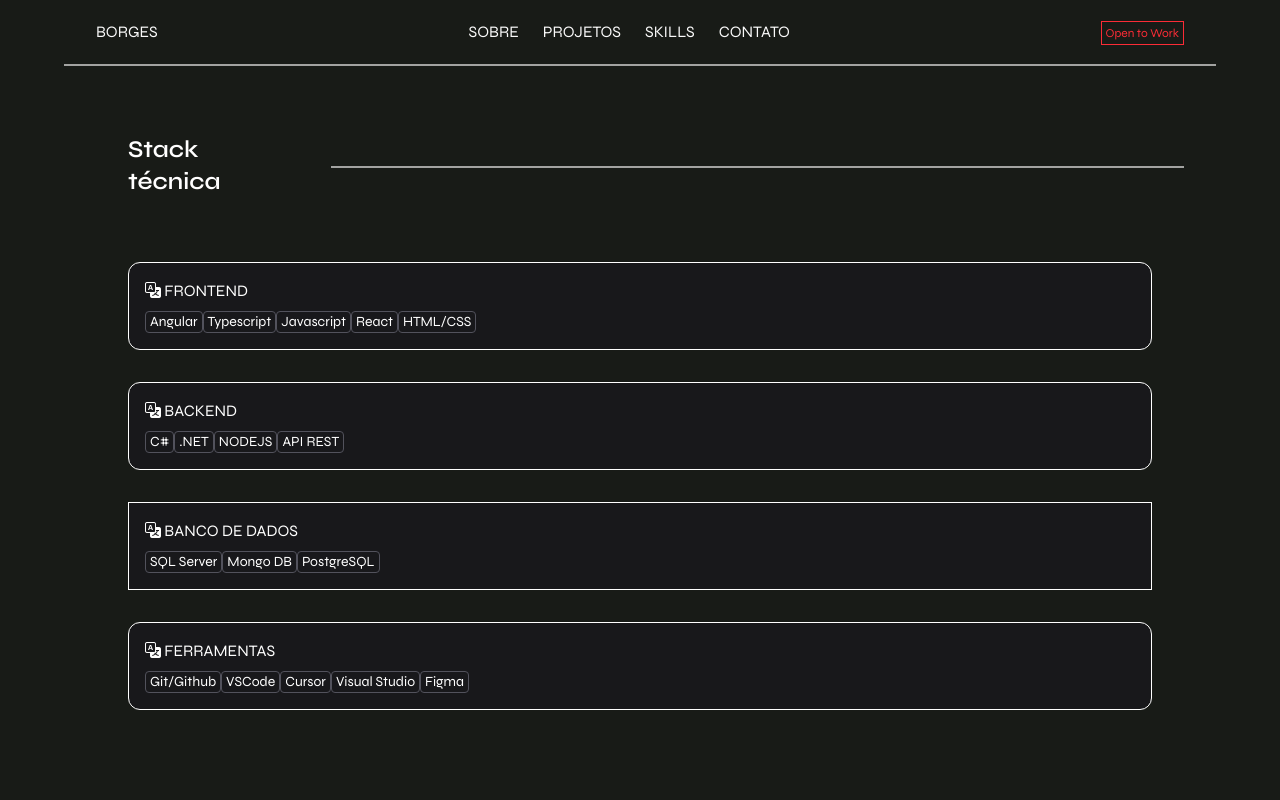
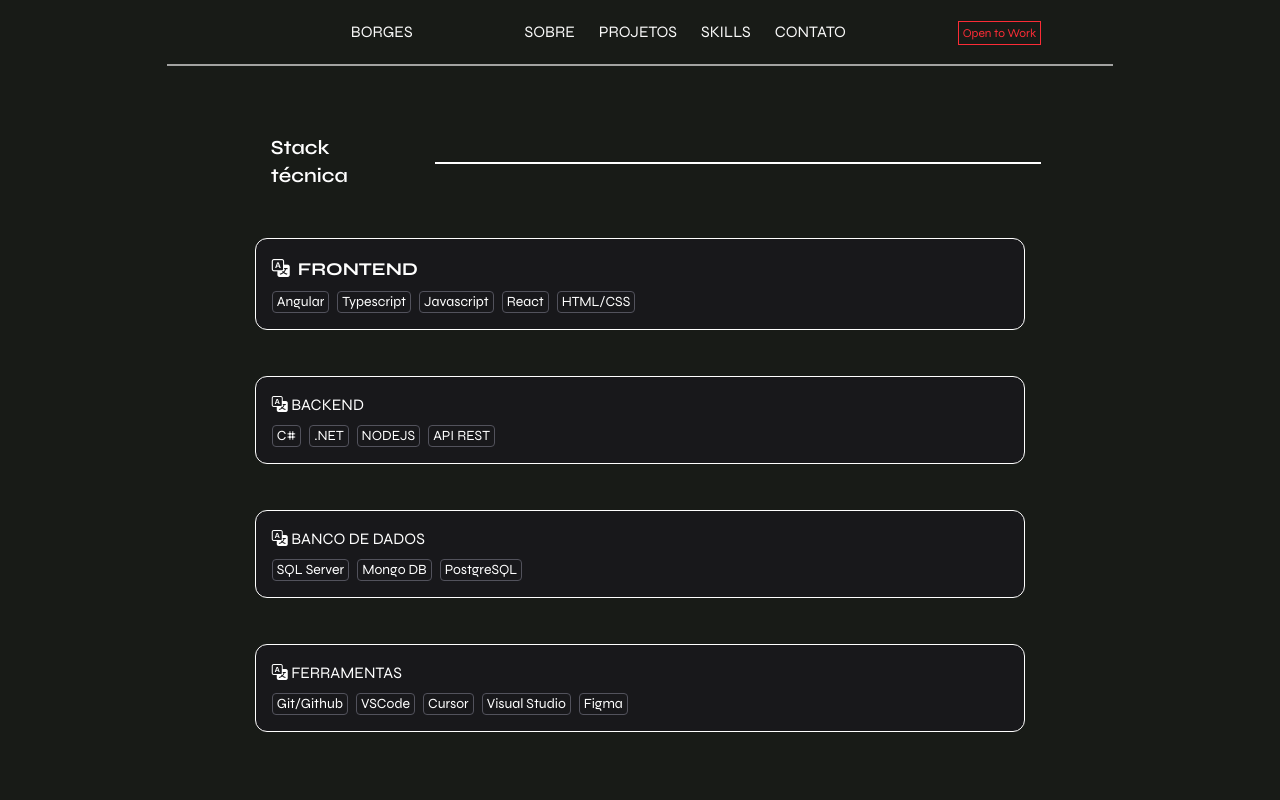
Before and after one commit to Paulo-Borges/portfolio-angular, an Angular app: page /skills in a window 1280 px wide. Shown: the top 800 px of the page. Built offline with nearby package versions, Linux system fonts and the light colour scheme.

Commit message:
fix: acertos nos estilos

```diff
--- a/src/app/app.html
+++ b/src/app/app.html
@@ -1,4 +1,4 @@
-<main class="h-screen">
+<main class="min-h-screen flex flex-col">
   <app-header></app-header>
   <router-outlet></router-outlet>
   <app-footer></app-footer>
--- a/src/app/components/about/about.html
+++ b/src/app/components/about/about.html
@@ -1,12 +1,14 @@
-<section id="about" class="border-b-2 px-8 min-h-screen py-9">
+<section id="about" class="border-b-2 px-4 sm:px-8 min-h-screen py-9">
   <div class="flex gap-3 items-center">
-    <h1 class="text-white text-sm sm:text-2xl font-semibold pb-8 sm:py-8">sobre mim</h1>
+    <h1 class="text-white text-sm sm:text-xl font-semibold pb-8 sm:py-8">sobre mim</h1>
     <p class="border-b-2 hidden sm:flex w-[83%] h-1"></p>
   </div>
 
   <div class="flex flex-wrap justify-center gap-4">
     @for (card of cards; track card.title) {
-      <div class="bg-zinc-900 border w-full p-4 m-8 rounded-xl text-white">
+      <div
+        class="bg-zinc-900 border w-full sm:w-[45%] lg:w-[30%] p-4 m-2 sm:m-4 rounded-xl text-white"
+      >
         <span class="text-red-700">
           <i [className]="'bi ' + card.icon"></i>
           <!--muito importante ser assim pra colocar os icones -->
--- a/src/app/components/contact/contact.html
+++ b/src/app/components/contact/contact.html
@@ -1,15 +1,15 @@
-<section id="contact" class="border-b-2 px-8 py-9 min-w-6xl min-h-screen">
+<section id="contact" class="border-b-2 px-4 sm:px-8 py-9 h-screen">
   <div class="flex gap-3 items-center">
-    <h1 class="text-white text-sm sm:text-2xl font-semibold p-8 sm:py-8">Contato</h1>
+    <h1 class="text-white text-sm sm:text-xl font-semibold p-8 sm:py-8">Contato</h1>
 
     <p class="border-b-2 w-[83%] hidden sm:flex h-1"></p>
   </div>
 
-  <div class="bg-red-700 text-white p-4 m-8 rounded-xl">
-    <h1 class="text-2xl font-semibold">Vamos trabalhar juntos?</h1>
+  <div class="bg-red-700 text-white p-4 m-4 sm:m-8 rounded-xl w-full">
+    <h1 class="text-xl sm:text-2xl font-semibold">Vamos trabalhar juntos?</h1>
   </div>
-  <div class="bg-red-700 text-white p-4 m-8 rounded-xl">
-    <div class="flex gap-8">
+  <div class="bg-red-700 text-white p-4 m-4 sm:m-8 rounded-xl w-full">
+    <div class="flex flex-wrap gap-4 sm:gap-8">
       <a href="https://github.com/Paulo-Borges" target="_blank">
         <button
           class="border border-zinc-400 text-sm bg-red-500 p-1 rounded-xl cursor-pointer flex gap-1"
@@ -46,7 +46,7 @@
       </a>
     </div>
   </div>
-  <div class="bg-red-700 text-white p-4 m-8 rounded-xl">
+  <div class="bg-red-700 text-white p-4 m-4 sm:m-8 rounded-xl w-full">
     <p class="my-4">Aberto a trabalhos em Angular e .NET · Rio de Janeiro e remoto</p>
   </div>
 </section>
--- a/src/app/components/footer/footer.html
+++ b/src/app/components/footer/footer.html
@@ -1,8 +1,8 @@
-<footer class="flex justify-center text-sm m-9">
-    <p class="flex items-center gap-4">
-        {{ formatDate('America/Sao_Paulo') }}
-        <i class="bi bi-c-circle text-[9px]"></i>
-        <span>Borges - Built with Angular</span>
-        {{ formatTime('America/Sao_Paulo') }}
-    </p>
+<footer class="flex justify-center text-sm m-4 sm:m-9 px-4">
+  <p class="flex flex-wrap justify-center items-center gap-2 sm:gap-4 text-center">
+    {{ formatDate('America/Sao_Paulo') }}
+    <i class="bi bi-c-circle text-[9px]"></i>
+    <span>Borges - Built with Angular</span>
+    {{ formatTime('America/Sao_Paulo') }}
+  </p>
 </footer>
--- a/src/app/components/header/header.html
+++ b/src/app/components/header/header.html
@@ -1,10 +1,12 @@
 <header>
-  <nav class="flex justify-between px-18 sm:px-8 py-5 border-b-2 cursor-pointer">
+  <nav
+    class="flex flex-col sm:flex-row justify-between items-center gap-4 sm:gap-0 px-6 sm:px-10 lg:px-18 py-4 sm:py-5 border-b-2 cursor-pointer"
+  >
     <div>
-      <a class="text-neutral-50" routerLink="/">{{ title() }}</a>
+      <a routerLink="/" class="text-neutral-50 sm:m-28">{{ title() }}</a>
     </div>
-    <div class="hidden sm:flex">
-      <ul class="flex gap-6">
+    <div class="flex">
+      <ul class="flex flex-wrap justify-center gap-4 sm:gap-6">
         <li class="text-neutral-50 hover:text-red-500">
           <a routerLink="/about">SOBRE</a>
         </li>
@@ -20,7 +22,9 @@
       </ul>
     </div>
     <div>
-      <span class="text-red-500 border p-1 text-xs hover:text-red-300"> Open to Work </span>
+      <span class="text-red-500 border p-1 text-xs hover:text-red-300 sm:ml-28">
+        Open to Work
+      </span>
     </div>
   </nav>
 </header>
--- a/src/app/components/projects/projects.component/projects.component.html
+++ b/src/app/components/projects/projects.component/projects.component.html
@@ -1,12 +1,12 @@
-<section id="projects" class="border-b-2 px-8 py-9">
+<section id="projects" class="border-b-2 px-4 sm:px-8 py-9">
   <div class="flex gap-3 items-center">
-    <h1 class="text-white text-sm sm:text-2xl font-semibold p-8 sm:py-8">Meus Projetos</h1>
+    <h1 class="text-white text-sm sm:text-xl font-semibold p-8 sm:py-8">Meus Projetos</h1>
     <p class="border-b-2 w-[83%] hidden sm:flex h-1"></p>
   </div>
   <div class="flex flex-wrap gap-4 justify-center">
     @for (project of projects; track project.title) {
       <div
-        class="flex flex-col justify-center items-start bg-zinc-900 border hover:border-red-700 w-[300px] p-2 rounded-xl text-white"
+        class="flex flex-col justify-center items-start bg-zinc-900 border hover:border-red-700 w-full sm:w-[300px] p-2 rounded-xl text-white"
       >
         <img [src]="project.imageUrl" [alt]="project.title" width="100" class="mb-4" />
         <h3 class="text-green-300">{{ project.title }}</h3>
@@ -25,7 +25,7 @@
     }
   </div>
   <div
-    class="flex gap-2 justify-center items-center bg-zinc-900 border hover:border-red-700 m-10 sm:my-9 p-2 rounded-xl text-white"
+    class="flex gap-2 justify-center items-center bg-zinc-900 border hover:border-red-700 mx-4 sm:mx-10 my-10 sm:my-9 p-2 rounded-xl text-white text-center"
   >
     <a href="https://github.com/Paulo-Borges" target="_blank"
       ><p><i class="bi bi-github"></i> Ver todos os repositórios</p></a
--- a/src/app/components/skills/skills.html
+++ b/src/app/components/skills/skills.html
@@ -1,17 +1,22 @@
-<section id="skills" class="border-b-2 px-8 min-w-6xl min-h-screen py-9">
+<section
+  id="skills"
+  class="border-b-2 px-4 sm:px-18 max-w-6xl mx-auto min-h-screen py-9 text-white"
+>
   <div class="flex gap-3 items-center">
-    <h1 class="text-white text-sm sm:text-2xl font-semibold p-8 sm:py-8">Stack técnica</h1>
-    <p class="border-b-2 w-[72%] hidden sm:flex sm:w-[83%] h-1"></p>
+    <h1 class="text-white text-sm sm:text-xl font-semibold p-8 sm:py-8">Stack técnica</h1>
+    <p class="border-b-2 w-[80%] hidden sm:flex sm:w-[88%] h-1"></p>
   </div>
 
-  <div class="justify-center gap-3.5">
+  <div class="flex flex-col justify-center gap-3.5">
     <div
-      class="flex items-start bg-zinc-900 border hover:border-red-700 p-4 m-8 rounded-xl text-white"
+      class="flex flex-col sm:flex-row items-start bg-zinc-900 border hover:border-red-700 p-4 m-2 sm:m-4 rounded-xl text-white"
     >
-      <div>
-        <h2 class="mb-2"><i class="bi bi-translate"></i> FRONTEND</h2>
+      <div class="w-full">
+        <h2 class="mb-2 text-lg font-bold flex items-center gap-2">
+          <i class="bi bi-translate"></i> FRONTEND
+        </h2>
         <div>
-          <ul class="flex items-center justify-center">
+          <ul class="flex flex-wrap gap-2 items-center justify-start">
             <li class="border border-zinc-600 text-sm py-.3 px-1 rounded">Angular</li>
             <li class="border border-zinc-600 text-sm py-.3 px-1 rounded">Typescript</li>
             <li class="border border-zinc-600 text-sm py-.3 px-1 rounded">Javascript</li>
@@ -22,12 +27,12 @@
       </div>
     </div>
     <div
-      class="flex items-start bg-zinc-900 border hover:border-red-700 p-4 m-8 rounded-xl text-white"
+      class="flex flex-col sm:flex-row items-start bg-zinc-900 border hover:border-red-700 p-4 m-2 sm:m-4 rounded-xl text-white"
     >
-      <div>
+      <div class="w-full">
         <h2 class="mb-2"><i class="bi bi-translate"></i> BACKEND</h2>
         <div>
-          <ul class="flex items-center justify-center">
+          <ul class="flex flex-wrap items-center justify-start gap-2">
             <li class="border border-zinc-600 text-sm py-.3 px-1 rounded">C#</li>
             <li class="border border-zinc-600 text-sm py-.3 px-1 rounded">.NET</li>
             <li class="border border-zinc-600 text-sm py-.3 px-1 rounded">NODEJS</li>
@@ -37,12 +42,12 @@
       </div>
     </div>
     <div
-      class="flex items-start bg-zinc-900 border hover:border-red-700 p-4 m-8 rounded-xll text-white"
+      class="flex flex-col sm:flex-row items-start bg-zinc-900 border hover:border-red-700 p-4 m-2 sm:m-4 rounded-xl text-white"
     >
-      <div>
+      <div class="w-full">
         <h2 class="mb-2"><i class="bi bi-translate"></i> BANCO DE DADOS</h2>
         <div>
-          <ul class="flex items-center justify-center">
+          <ul class="flex flex-wrap items-center justify-start gap-2">
             <li class="border border-zinc-600 text-sm py-.3 px-1 rounded">SQL Server</li>
             <li class="border border-zinc-600 text-sm py-.3 px-1 rounded">Mongo DB</li>
             <li class="border border-zinc-600 text-sm py-.3 px-1 rounded">PostgreSQL</li>
@@ -51,12 +56,12 @@
       </div>
     </div>
     <div
-      class="flex items-start bg-zinc-900 border hover:border-red-700 p-4 m-8 rounded-xl text-white"
+      class="flex flex-col sm:flex-row items-start bg-zinc-900 border hover:border-red-700 p-4 m-2 sm:m-4 rounded-xl text-white"
     >
-      <div>
+      <div class="w-full">
         <h2 class="mb-2"><i class="bi bi-translate"></i> FERRAMENTAS</h2>
         <div>
-          <ul class="flex items-center justify-center">
+          <ul class="flex flex-wrap items-center justify-start gap-2">
             <li class="border border-zinc-600 text-sm py-.3 px-1 rounded">Git/Github</li>
             <li class="border border-zinc-600 text-sm py-.3 px-1 rounded">VSCode</li>
             <li class="border border-zinc-600 text-sm py-.3 px-1 rounded">Cursor</li>
--- a/src/app/pages/home/home.html
+++ b/src/app/pages/home/home.html
@@ -1,8 +1,10 @@
-<main class="flex justify-between pl-18 min-h-screen sm:p-8 pb-4 sm:pb-4 border-b-2">
-  <div class="max-h-screen">
+<main
+  class="flex flex-col-reverse lg:flex-row justify-between items-center gap-8 lg:gap-4 px-6 sm:px-10 lg:pl-18 lg:pr-8 min-h-screen py-8 lg:pb-4 border-b-2"
+>
+  <div class="max-w-full">
     <p class="text-xs text-red-700 p-4">--- DESENVOLVEDOR FULL STACK</p>
-    <h1 class="text-8xl">Paulo</h1>
-    <h1 class="text-8xl text-red-700">Borges</h1>
+    <h1 class="text-5xl sm:text-6xl lg:text-8xl">Paulo</h1>
+    <h1 class="text-5xl sm:text-6xl lg:text-8xl text-red-700">Borges</h1>
     <p class="max-w-xs pl-4">2º período de ADS</p>
     <p class="max-w-xs pl-4">HM Consultoria - jun de 2026</p>
     <p class="max-w-xs pl-4 mb-4">Estagiário de Desenvolvimento de Software</p>
@@ -12,7 +14,7 @@
         * Aguardando o seu contato
       </button>
     </div>
-    <div class="flex gap-4">
+    <div class="flex flex-wrap gap-4">
       <button
         class="flex gap-4 cursor-pointer bg-red-700 hover:bg-red-500 text-white py-2 px-3 rounded-xl"
       >
@@ -27,12 +29,12 @@
       </button>
     </div>
   </div>
-  <div class="w-full max-w-xl flex justify-center items-center">
+  <div class="w-full max-w-[220px] sm:max-w-xs lg:max-w-xl flex justify-center items-center">
     <img
       src="Borges.jpg"
       alt="title"
       max-width="500"
-      class="w-full h-auto max-w-full rounded-full border p-3 border-red-700 object-cover hidden sm:flex"
+      class="w-full h-auto max-w-full rounded-full border p-3 border-red-700 object-cover"
     />
   </div>
 </main>
```
